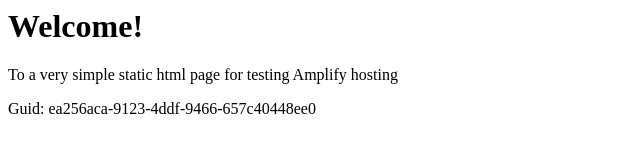
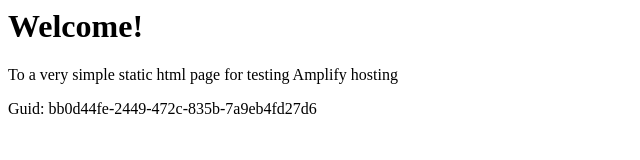
Before and after one commit to aws-aemilia-mxp/Github-PR-Commit-Integration-Test-DoNotTouch-GithubWebhookPreviewCanaryTest-v1-preprod-eu-south-1, a website: page src/index.html in a window 1280 px wide. Shown: the full height of the page, 0-640 px from the left. Drawn offline with Linux system fonts and the light colour scheme.

Commit message:
commit from integ tests

```diff
--- a/src/index.html
+++ b/src/index.html
@@ -12,6 +12,6 @@
 <body>
     <h1>Welcome!</h1>
     <p>To a very simple static html page for testing Amplify hosting</p>
-    <p>Guid: ea256aca-9123-4ddf-9466-657c40448ee0</p></body>
+    <p>Guid: bb0d44fe-2449-472c-835b-7a9eb4fd27d6</p></body>
 
 </html>
```
